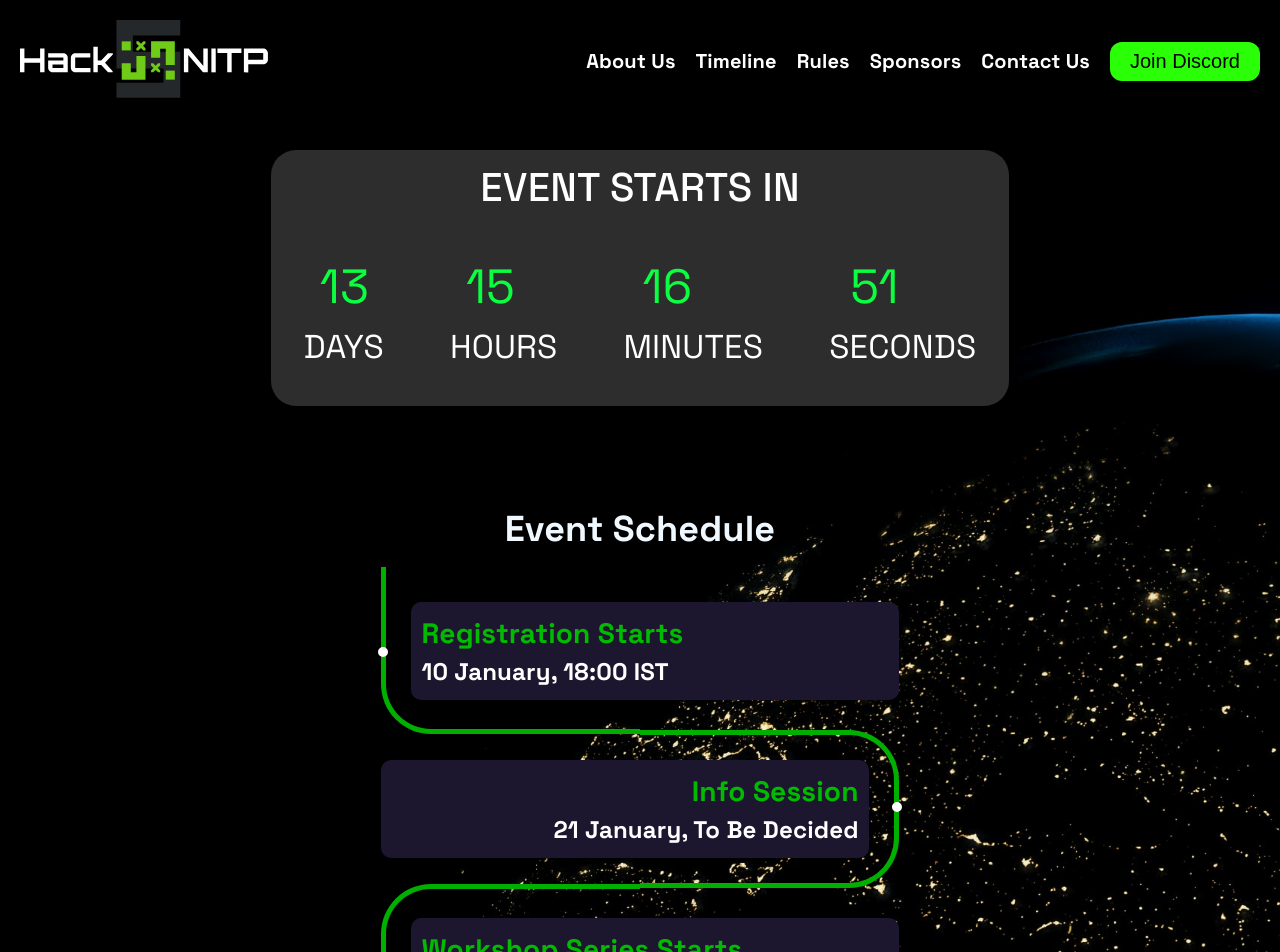
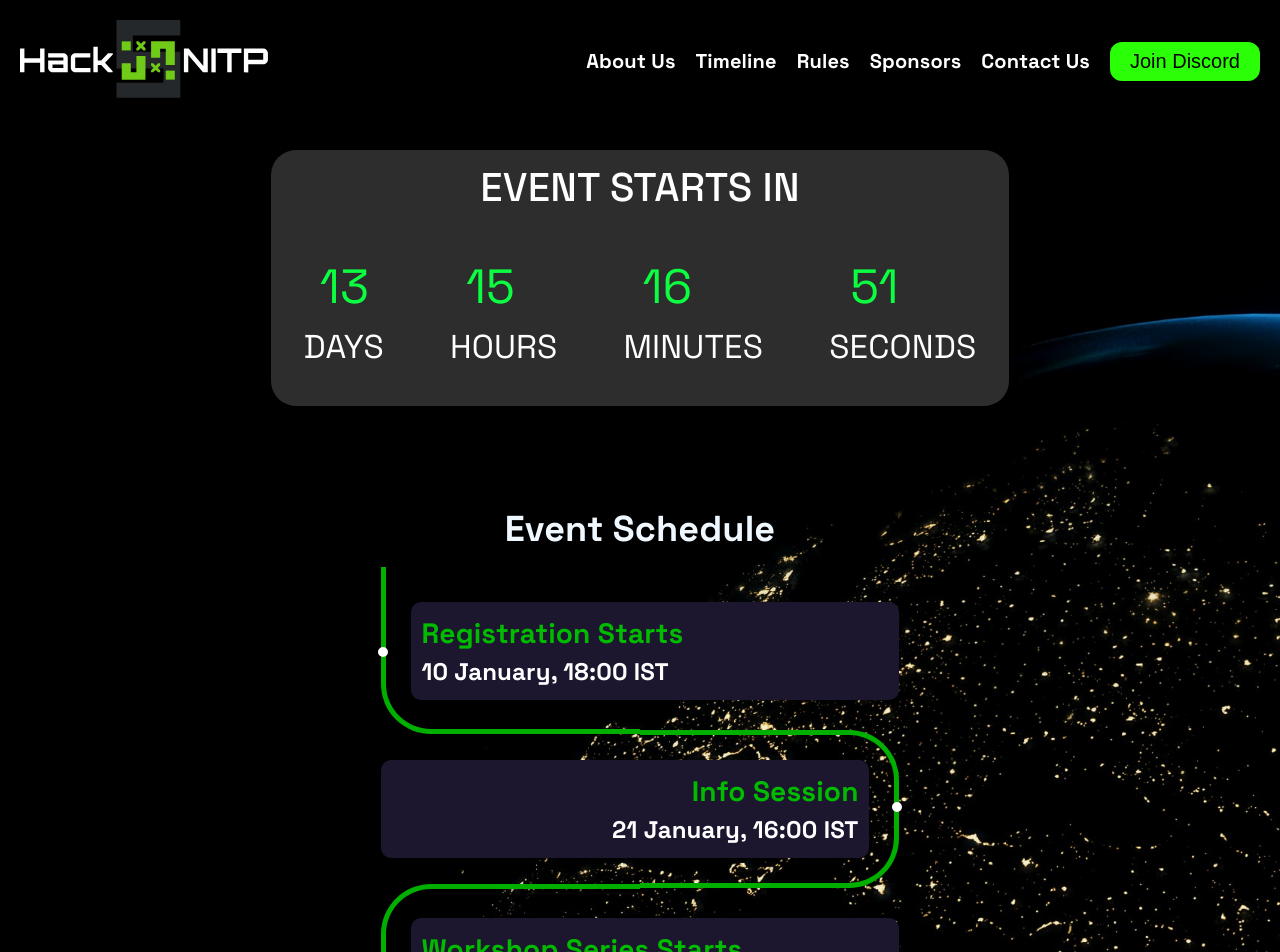
Before and after one commit to HackSlashNITP/hacknitp5.0, a Next.js app: page /timeline in a window 1280 px wide. Shown: the top 952 px of the page. Built offline with nearby package versions, Linux system fonts and the light colour scheme.

Commit message:
update timeline

```diff
--- a/components/timeline/timelineData.js
+++ b/components/timeline/timelineData.js
@@ -7,7 +7,7 @@ const data = [
     {
         id: 1,
         title: 'Info Session',
-        schedule: '21 January, To Be Decided',
+        schedule: '21 January, 16:00 IST',
     },
     {
         id: 2,
--- a/pages/rules.js
+++ b/pages/rules.js
@@ -69,6 +69,11 @@ const Rules = () => {
       'id': 7,
       'img': '/theme/blockchain.svg',
       'desc': 'Blockchain'
+    },
+    {
+      'id': 8,
+      'img': '/theme/subst.svg',
+      'desc': 'Sustainable Development'
     },
   ];
   return (
```
